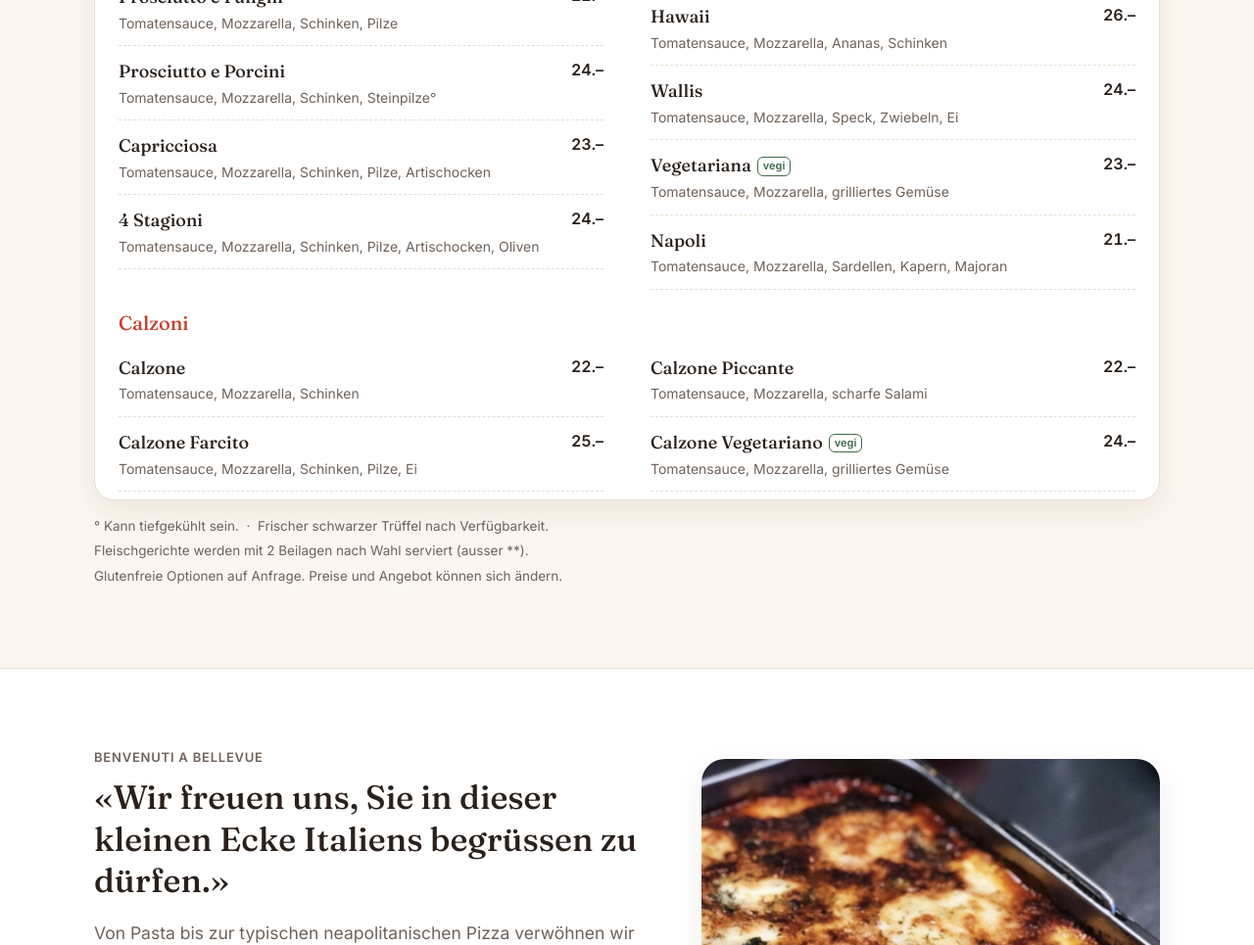
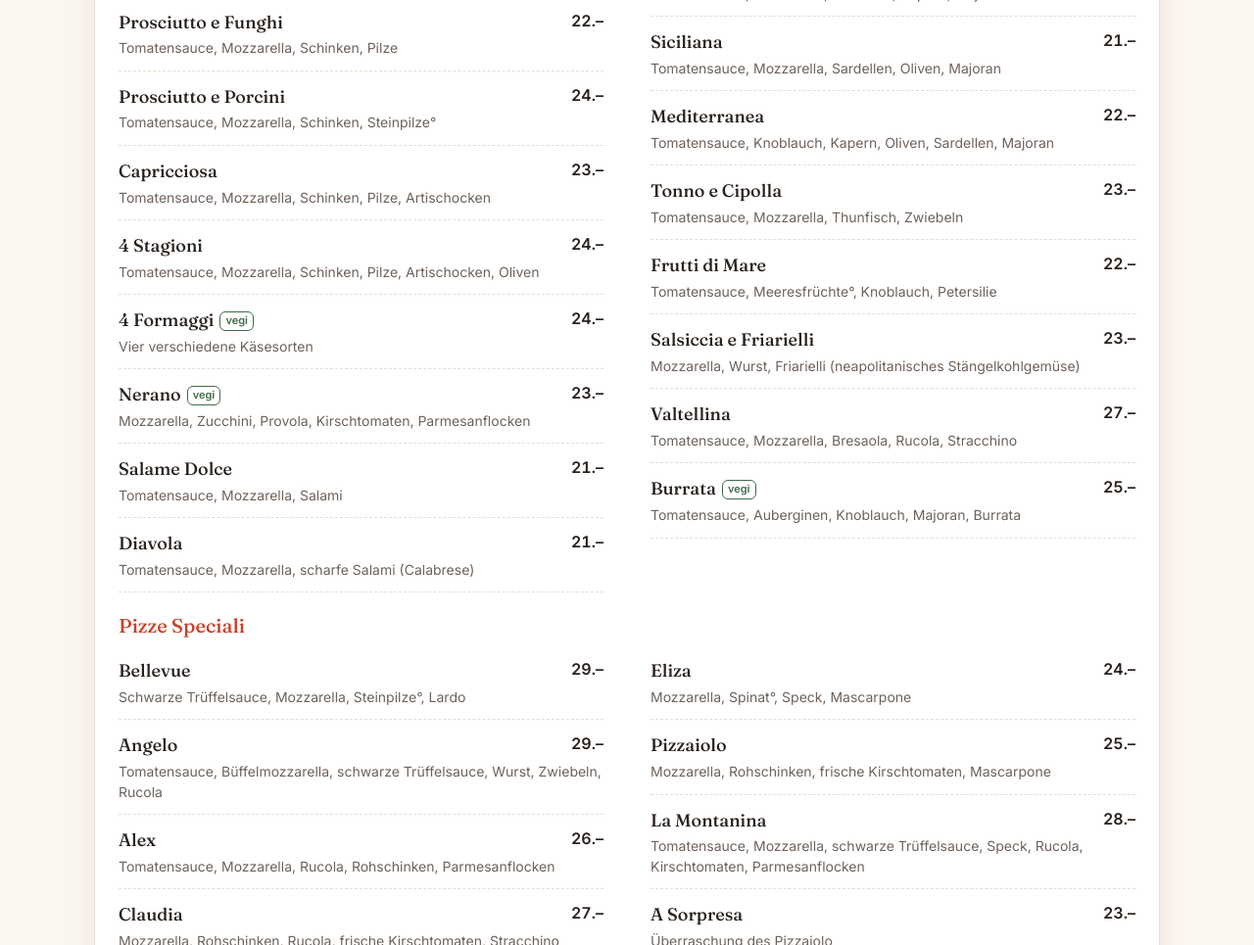
Before and after one commit to calderaio/asktheworld, a plain HTML site: page bellevue-lax/index.html in a window 1280 px wide. Shown: the part 2468-3433 px from the top of the page at 98% size. Drawn offline with Linux system fonts and the light colour scheme.

Commit message:
bellevue-lax: add remaining pizzas, Pizze Speciali, small-pizza note
Co-Authored-By: Claude Opus 5.5 <noreply@anthropic.com>
Claude-Session: https://claude.ai/code/session_01FzGqaQo2APR6JegHqetxK4

```diff
--- a/bellevue-lax/index.html
+++ b/bellevue-lax/index.html
@@ -184,7 +184,7 @@ footer .wrap{display:flex;justify-content:space-between;gap:12px;flex-wrap:wrap}
 
   <section style="padding:40px 0 0">
     <div class="wrap facts">
-      <div class="fact"><div class="ic">🍕</div><b>Pizza napoletana</b><span>Pizza, Pasta &amp; Fleisch</span></div>
+      <div class="fact"><div class="ic">🍕</div><b>Über 40 Pizzen</b><span>Alle auch klein, CHF 3.– günstiger</span></div>
       <div class="fact"><div class="ic">🌾</div><b>Glutenfrei möglich</b><span>Auch vegetarische Gerichte</span></div>
       <div class="fact"><div class="ic">☀️</div><b>75 Plätze</b><span>50 drinnen, 25 auf der Terrasse</span></div>
       <div class="fact"><div class="ic">🥡</div><b>Take-away</b><span>Gratis WLAN · Parkplätze</span></div>
@@ -219,6 +219,7 @@ footer .wrap{display:flex;justify-content:space-between;gap:12px;flex-wrap:wrap}
       </div>
       <div class="menu" id="menu" role="tabpanel"></div>
       <ul class="notes">
+        <li><b>Alle Pizzen gibt es auch klein, CHF 3.– günstiger.</b></li>
         <li>° Kann tiefgekühlt sein. &nbsp;·&nbsp; Frischer schwarzer Trüffel nach Verfügbarkeit.</li>
         <li>Fleischgerichte werden mit 2 Beilagen nach Wahl serviert (ausser **).</li>
         <li>Glutenfreie Optionen auf Anfrage. Preise und Angebot können sich ändern.</li>
@@ -291,6 +292,25 @@ const MENU=[
   ["Wallis","Tomatensauce, Mozzarella, Speck, Zwiebeln, Ei","24.–"],
   ["Vegetariana","Tomatensauce, Mozzarella, grilliertes Gemüse","23.–","v"],
   ["Napoli","Tomatensauce, Mozzarella, Sardellen, Kapern, Majoran","21.–"],
+  ["Siciliana","Tomatensauce, Mozzarella, Sardellen, Oliven, Majoran","21.–"],
+  ["Mediterranea","Tomatensauce, Knoblauch, Kapern, Oliven, Sardellen, Majoran","22.–"],
+  ["Tonno e Cipolla","Tomatensauce, Mozzarella, Thunfisch, Zwiebeln","23.–"],
+  ["Frutti di Mare","Tomatensauce, Meeresfrüchte°, Knoblauch, Petersilie","22.–"],
+  ["Salsiccia e Friarielli","Mozzarella, Wurst, Friarielli (neapolitanisches Stängelkohlgemüse)","23.–"],
+  ["Valtellina","Tomatensauce, Mozzarella, Bresaola, Rucola, Stracchino","27.–"],
+  ["Burrata","Tomatensauce, Auberginen, Knoblauch, Majoran, Burrata","25.–","v"],
+ ]},{title:"Pizze Speciali",items:[
+  ["Bellevue","Schwarze Trüffelsauce, Mozzarella, Steinpilze°, Lardo","29.–"],
+  ["Angelo","Tomatensauce, Büffelmozzarella, schwarze Trüffelsauce, Wurst, Zwiebeln, Rucola","29.–"],
+  ["Alex","Tomatensauce, Mozzarella, Rucola, Rohschinken, Parmesanflocken","26.–"],
+  ["Claudia","Mozzarella, Rohschinken, Rucola, frische Kirschtomaten, Stracchino","27.–"],
+  ["Cristina","Mozzarella, Gorgonzola, Speck, Nüsse","24.–"],
+  ["Alberto 2.0","Focaccia baciata mit Rucola, Rohschinken, frischen Kirschtomaten, Büffelmozzarella","28.–"],
+  ["Eliza","Mozzarella, Spinat°, Speck, Mascarpone","24.–"],
+  ["Pizzaiolo","Mozzarella, Rohschinken, frische Kirschtomaten, Mascarpone","25.–"],
+  ["La Montanina","Tomatensauce, Mozzarella, schwarze Trüffelsauce, Speck, Rucola, Kirschtomaten, Parmesanflocken","28.–"],
+  ["A Sorpresa","Überraschung des Pizzaiolo","23.–"],
+  ["La Sfiziosa","Focaccia baciata mit Trüffelmortadella, Burrata, Pistazien","29.–"],
  ]},{title:"Calzoni",items:[
   ["Calzone","Tomatensauce, Mozzarella, Schinken","22.–"],
   ["Calzone Farcito","Tomatensauce, Mozzarella, Schinken, Pilze, Ei","25.–"],
```
